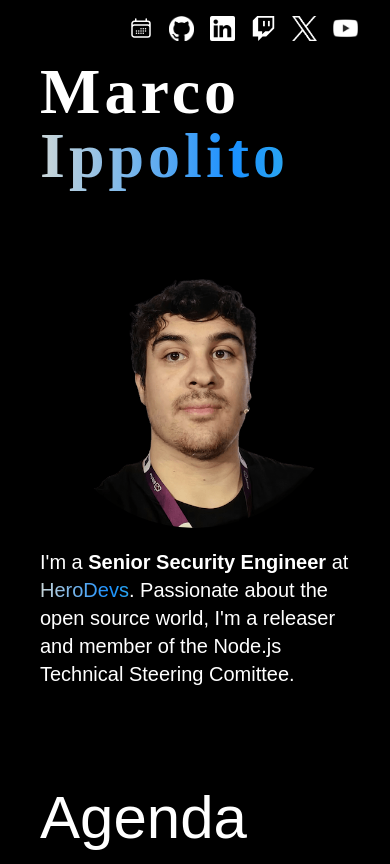
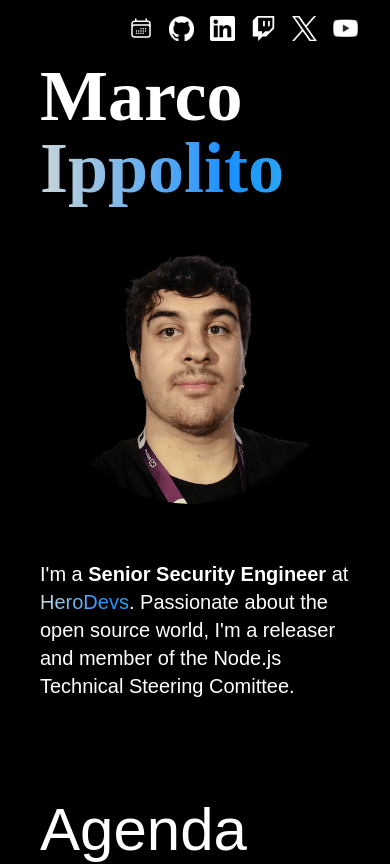
Before and after one commit to marco-ippolito/me, a Nuxt app: page / in a window 390 px wide. Shown: the top 864 px of the page. Built offline with nearby package versions, Linux system fonts and the light colour scheme.

Commit message:
fix: home layout issues on responsive

```diff
--- a/assets/css/main.css
+++ b/assets/css/main.css
@@ -24,13 +24,16 @@ body {
 }
 
 .font-big {
-  font-size: 4rem;
-  margin: 0;
-  @media screen and (min-width: 1024px) {
-    font-size: 8rem;
+  --size: 3rem;
+  font-size: calc(var(--size) * 1.5);
+  @media screen and (min-width: 768px) {
+    font-size: calc(var(--size) * 2);
   }
-  @media screen and (min-width: 1200px) {
-    font-size: 10rem;
+  @media screen and (min-width: 992px) {
+    font-size: calc(var(--size) * 2.5);
+  }
+  @media screen and (min-width: 1290px) {
+    font-size: calc(var(--size) * 3);
   }
 }
 
--- a/components/section/Home.vue
+++ b/components/section/Home.vue
@@ -1,20 +1,17 @@
 <template>
-  <section class="container home flex flex-col justify-start lg:justify-center gap-5 lg:gap-2 lg:items-center">
-    <main class="flex flex-col lg:flex-row px-10 lg:gap-5">
-      <header class="flex-1 self-center mt-10 lg:mt-0">
-        <h1 class="name font-big mb-10">
+  <section class="container home flex flex-col justify-center items-center gap-10">
+    <main class="flex flex-wrap items-center justify-between px-10" >
+      <header class="mt-10 md:mt-0 w-1/2" >
+        <h1 class="name font-big">
           Marco
           <span class="linear-animated">Ippolito</span>
         </h1>
       </header>
-      <div class="flex-1 flex flex-col gap-4 items-center justify-center px-10 relative">
         <NuxtImg height="300" width="300" src="/img/profile-removebg.png" alt="Marco Ippolito's profile photo"
           class="rounded-full" sizes="300 sm:380" />
-      </div>
     </main>
-    <aside class="lg:flex px-10">
-      <div class="flex-1">
-        <p class="text-xl lg:text-3xl">
+    <aside class="px-10 mt-4">
+        <p class="text-xl sm:text-3xl">
           I'm a
           <span class="font-bold">Senior Security Engineer</span> at
           <span class="linear-animated">
@@ -22,7 +19,6 @@
           </span>. Passionate about the
           open source world, I'm a releaser and member of the Node.js Technical Steering Comittee.
         </p>
-      </div>
     </aside>
   </section>
 </template>
--- a/pages/index.vue
+++ b/pages/index.vue
@@ -24,12 +24,10 @@
 }
 
 .name {
-  flex-shrink: 0;
   color: #fff;
   font-family: Montserrat;
   font-style: normal;
   font-weight: 700;
-  letter-spacing: 0.25rem;
 }
 .linear-animated {
   background: var(--linear-gradient);
```
